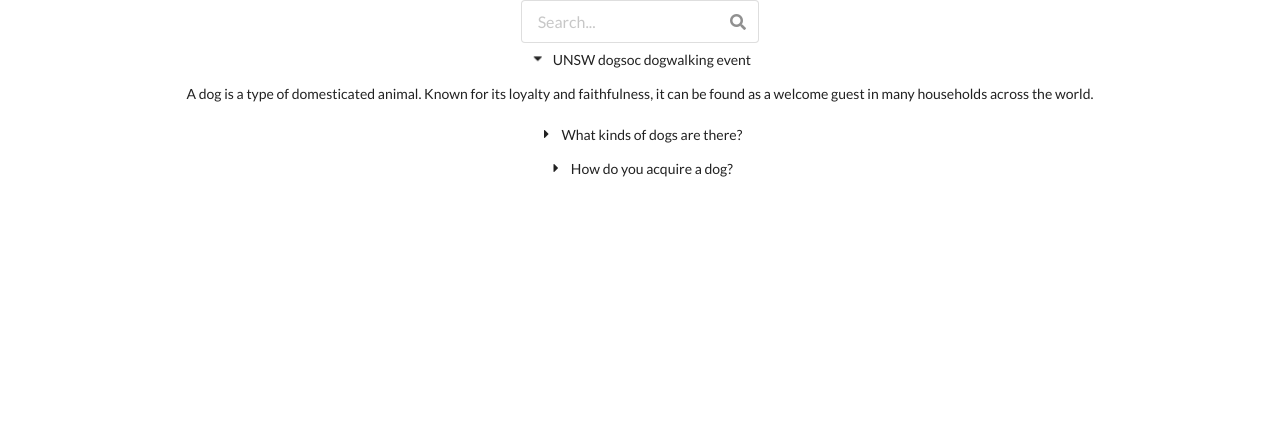
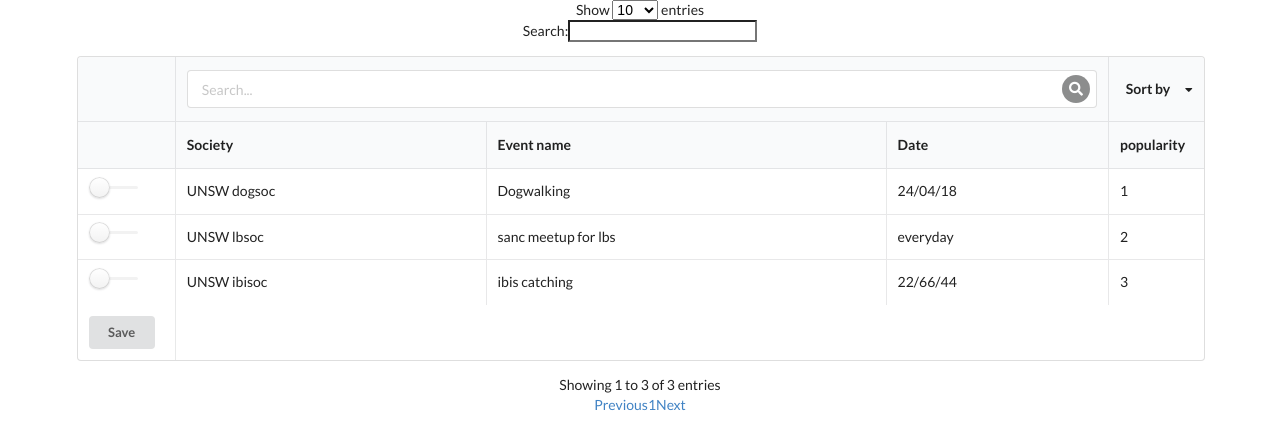
Before and after one commit to Ann55/Seng2021, a plain HTML site: page search_page.html in a window 1280 px wide. Drawn offline with nearby package versions, Linux system fonts and the light colour scheme.

Commit message:
files updated

```diff
--- a/search_page.html
+++ b/search_page.html
@@ -10,54 +10,113 @@
         <link rel="stylesheet" href="https://cdnjs.cloudflare.com/ajax/libs/semantic-ui/2.3.1/semantic.min.css"/>
 
         <script src="https://cdnjs.cloudflare.com/ajax/libs/semantic-ui/2.3.1/semantic.min.js"></script>
+        <script src="https://semantic-ui.com/javascript/library/tablesort.js"></script>
+        <script src="https://cdn.datatables.net/1.10.16/js/jquery.dataTables.min.js"></script>
+        <script src="https://cdn.datatables.net/1.10.16/js/dataTables.semanticui.min.js"></script>
+
         <script language='javascript'>
                 $(document).ready(function(){
+                   $('.ui.dropdown').dropdown();
                    $('.ui.accordion').accordion();
+                   //$('table').tablesort()
+                   $('#events').DataTable();
                 });
         </script>
     </head>
+
 <body>
     <div class="ui center aligned container">
-            <div class="ui large icon input">
+        <table id='events' class="ui sortable celled table">
+            <thead>
+                <tr>
+                    <th></th>
+                    <th colspan="3">
+                        <div class="ui fluid icon input">
                             <input type="text" placeholder="Search...">
-                <i class="search icon"></i>
+                            <i class="inverted circular search link icon"></i>
                         </div>
-            <!-- <input type="submit" value="Submit"><br>
-            event name
-            <input type="checkbox" id="myCheck"><br>
-            <div class="dropdown">
-                <button class="btn btn-primary dropdown-toggle" type="button" data-toggle="dropdown">Search by
-                    <span class="caret"></span>
-                </button>
-                <ul class="dropdown-menu">
-                    <li><a href="#">Popularity</a></li>
-                    <li><a href="#">Date</a></li>
-                    <li><a href="#">Alphabetical</a></li>
-                </ul>
-            </div> -->
-            <div class="ui accordion">
-                <div class="active title">
+                    </th>
+
+                    <th class="right aligned collapsing">
+
+                        <div class="ui dropdown">
+                            <div class="text">Sort by</div>
                             <i class="dropdown icon"></i>
-                    UNSW dogsoc dogwalking event
+                            <div class="menu">
+                                <div class="item">Popularity</div>
+                                <div class="item">Date</div>
+                                <div class="item">Alphabetical (society)</div>
+                                <div class="item">Alphabetical (event)</div>
+
                             </div>
-                <div class="active content">
-                    <p>A dog is a type of domesticated animal. Known for its loyalty and faithfulness, it can be found as a welcome guest in many households across the world.</p>
                         </div>
-                <div class="title">
-                    <i class="dropdown icon"></i>
-                    What kinds of dogs are there?
+
+                    </th>
+                </tr>
+                <tr>
+                    <th></th>
+                    <th>
+                        Society
+                    </th>
+                    <th>
+                        Event name
+                    </th>
+                    <th>
+                        Date
+                    </th>
+                    <th>
+                        popularity
+                    </th>
+                </tr>
+            </thead>
+                <tbody>
+                    <tr>
+                        <td class="collapsing">
+                            <div class="ui fitted slider checkbox">
+                            <input type="checkbox"> <label></label>
                             </div>
-                <div class="content">
-                    <p>There are many breeds of dogs. Each breed varies in size and temperament. Owners often select a breed of dog that they find to be compatible with their own lifestyle and desires from a companion.</p>
+                        </td>
+                        <td>UNSW dogsoc</td>
+                        <td>Dogwalking</td>
+                        <td>24/04/18</td>
+                        <td>1</td>
+                    </tr>
+                    <tr>
+                        <td class="collapsing">
+                            <div class="ui fitted slider checkbox">
+                            <input type="checkbox"> <label></label>
                             </div>
-                <div class="title">
-                    <i class="dropdown icon"></i>
-                    How do you acquire a dog?
+                        </td>
+                        <td>UNSW lbsoc</td>
+                        <td>sanc meetup for lbs</td>
+                        <td>everyday</td>
+                        <td>2</td>
+                    </tr>
+                    <tr>
+                        <td class="collapsing">
+                            <div class="ui fitted slider checkbox">
+                            <input type="checkbox"> <label></label>
                             </div>
-                <div class="content">
-                    <p>Three common ways for a prospective owner to acquire a dog is from pet shops, private owners, or shelters.</p>
-                    <p>A pet shop may be the most convenient way to buy a dog. Buying a dog from a private owner allows you to assess the pedigree and upbringing of your dog before choosing to take it home. Lastly, finding your dog from a shelter, helps give a good home to a dog who may not find one so readily.</p>
+                        </td>
+                        <td>UNSW ibisoc</td>
+                        <td>ibis catching</td>
+                        <td>22/66/44</td>
+                        <td>3</td>
+                    </tr>
+                </tbody>
+                <tfoot class="full-width">
+                    <tr>
+                        <td>
+                            <div class="ui small button">
+                                Save
                             </div>
+                        </td>
+                        <td colspan="4">
+
+                        </td>
+                    </tr>
+                </tfoot>
+            </table>
         </div>
     </div>
     </body>
```
Lines whose indentation alone changed are shown as unchanged.
